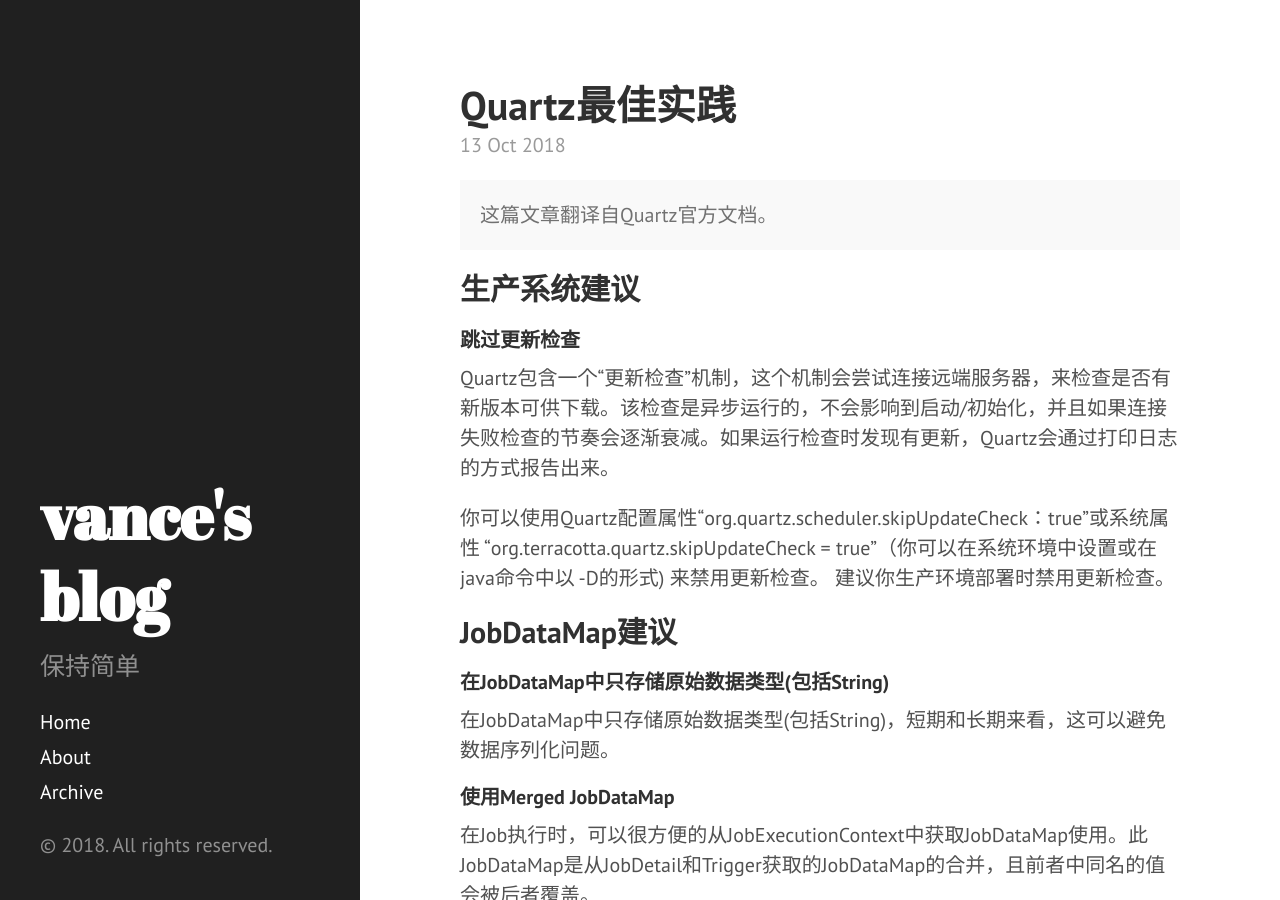
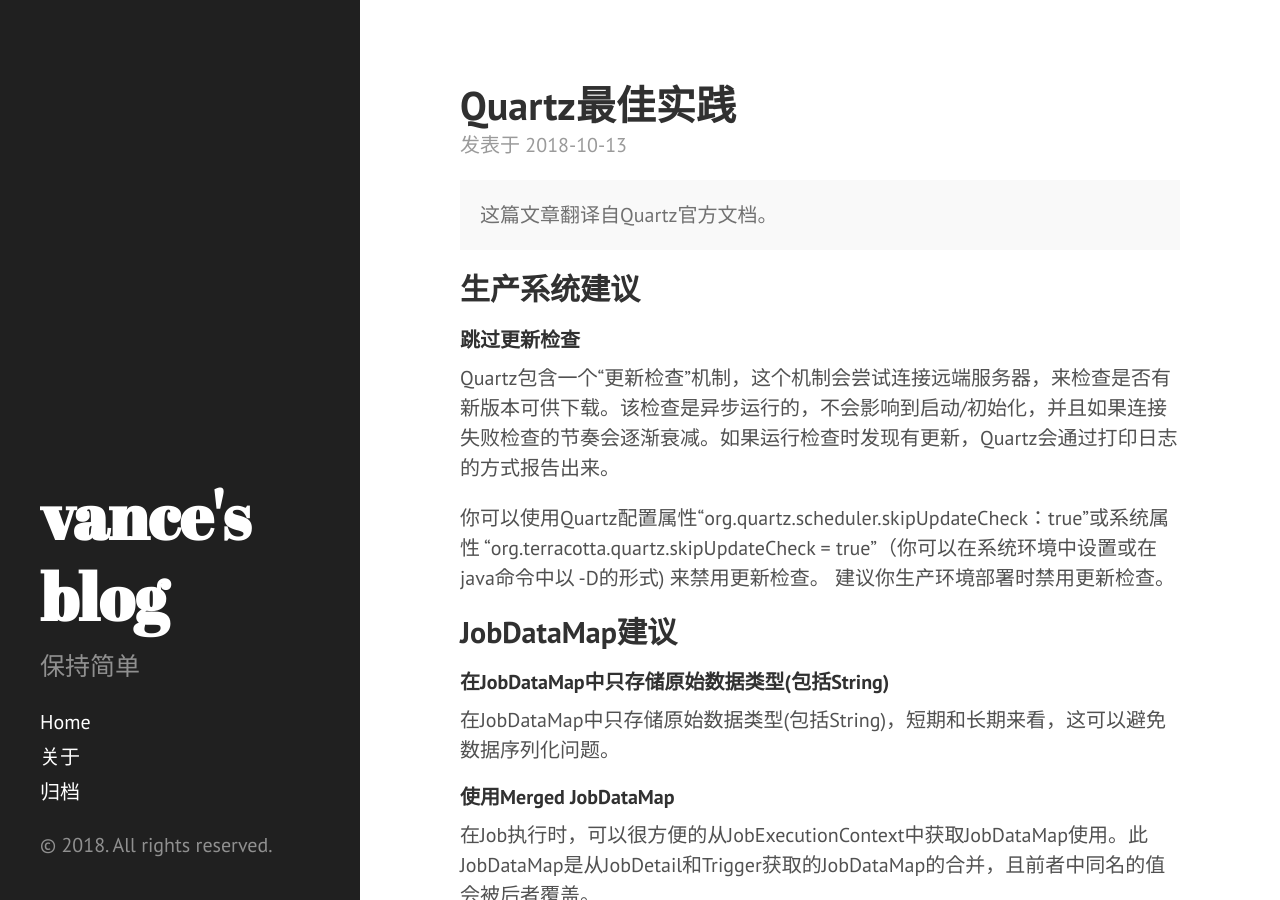
Before and after one commit to vancefantasy/vancefantasy.github.io, a Jekyll site: the page built from _posts/2018-10-13-quartz-best-practices.md, in a window 1280 px wide and 900 px high. Built offline with Jekyll 4.4.1, drawn with Linux system fonts in a browser that asks for light colours; Markdown is read by kramdown in place of the engine named in the settings.

Commit message:
格式调整

```diff
--- a/_layouts/post.html
+++ b/_layouts/post.html
@@ -4,7 +4,7 @@ layout: default
 
 <div class="post">
   <h1 class="post-title">{{ page.title }}</h1>
-  <span class="post-date">{{ page.date | date_to_string }}</span>
+  <span class="post-date">发表于 {{ page.date | date: "%Y-%m-%d" }}</span>
   {{ content }}
 </div>
 
--- a/about.md
+++ b/about.md
@@ -1,6 +1,6 @@
 ---
 layout: page
-title: About
+title: 关于
 ---
 
 Hi，我是旺子，一个还没有丧失好奇心的中年程序员，3岁小朋友的爸爸，目前生活在[广东佛山](https://goo.gl/maps/vT4ZegKTSND2)。
--- a/archive.md
+++ b/archive.md
@@ -1,6 +1,6 @@
 ---
 layout: page
-title: Archive
+title: 归档
 ---
 
 {% for post in site.posts %}{{ post.date | date: "%Y-%m-%d" }} &raquo; [ {{ post.title }} ]({{ post.url }})
```
